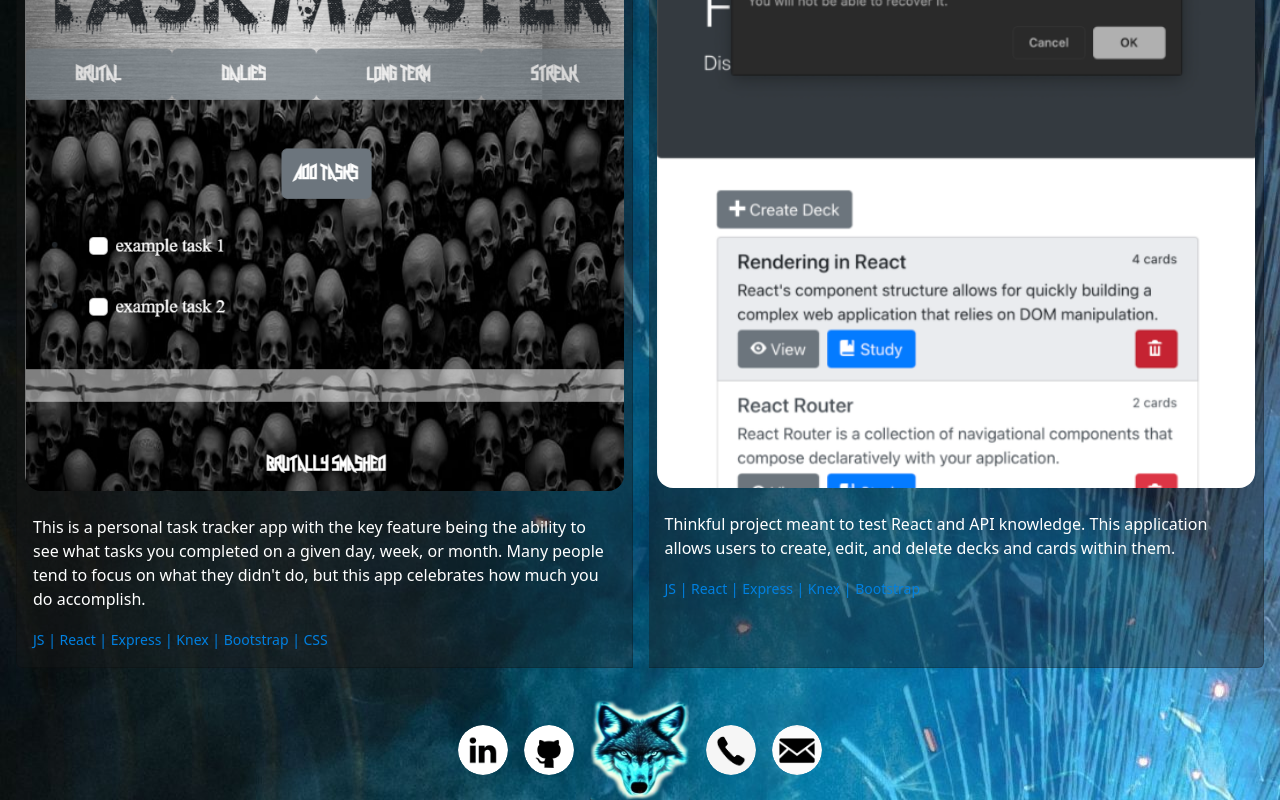
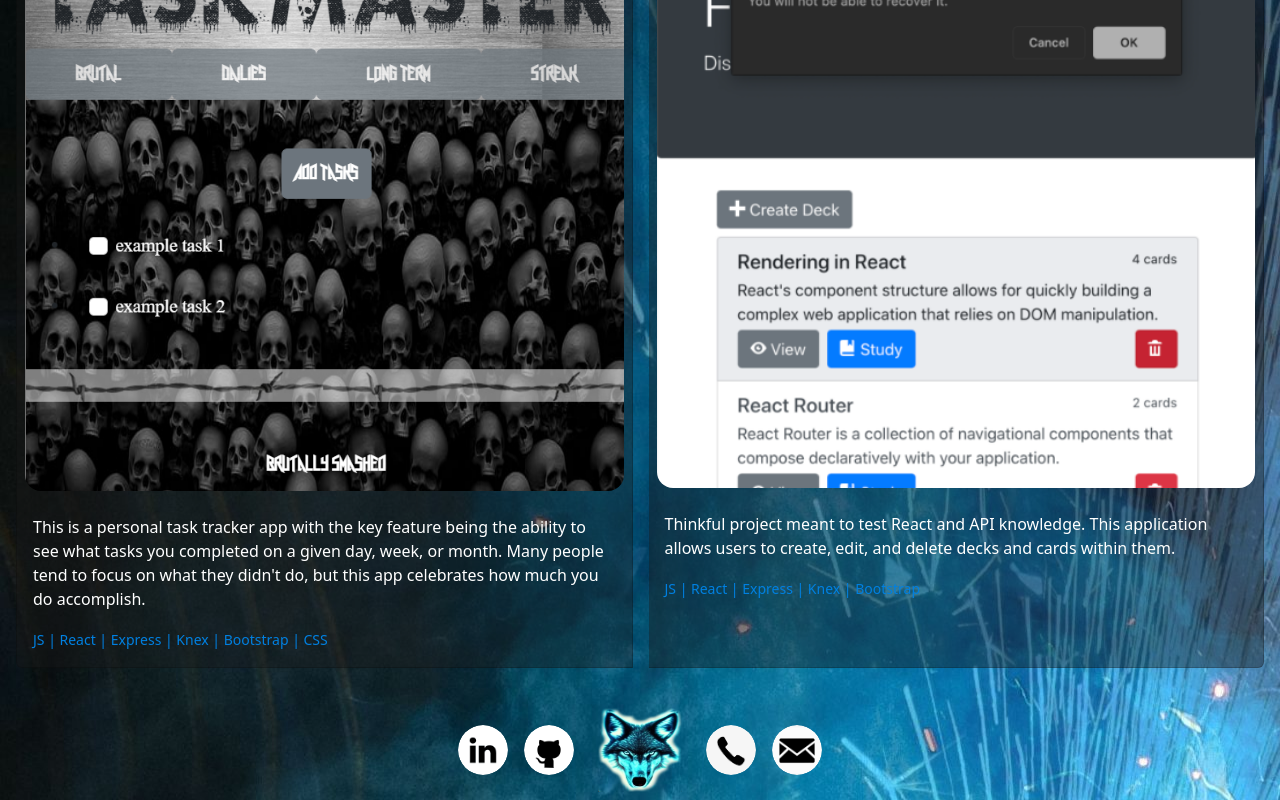
Before and after one commit to robbiemwoolf/website, a React (Create React App) app: page / in a window 1280 px wide. Shown: the part 1648-2448 px from the top of the page. Built offline with nearby package versions, Linux system fonts and the light colour scheme.

Commit message:
wolf logo size adjusted to not cut off

```diff
--- a/src/footer/Footer.js
+++ b/src/footer/Footer.js
@@ -69,8 +69,8 @@ export default function Footer() {
             <div className='logo-holder mx-2'>
                 <img src='images/githublogo.png' alt='GitHub' onClick={handleClick2} className='logo-links' title='GitHub Profile' />
             </div>
-            <div className='col-md-3 yellow mx-2'>
-                    <img src='images/glowing_detail_wolf.png' className='img-fluid wolf' alt='Resume' onClick={handleClick3} title='Resume'/>
+            <div className='d-flex col-md-3 yellow mx-2 justify-content-center'>
+                    <img src='images/glowing_detail_wolf.png' className='img-fluid wolf p-2' alt='Resume' onClick={handleClick3} title='Resume'/>
             </div>
             <div className='logo-holder mx-2'>
                 <img src='images/contact.png' alt='Contact Info' onClick={handleClick4} className='logo-links' title='(405) 255-7115' />
```
